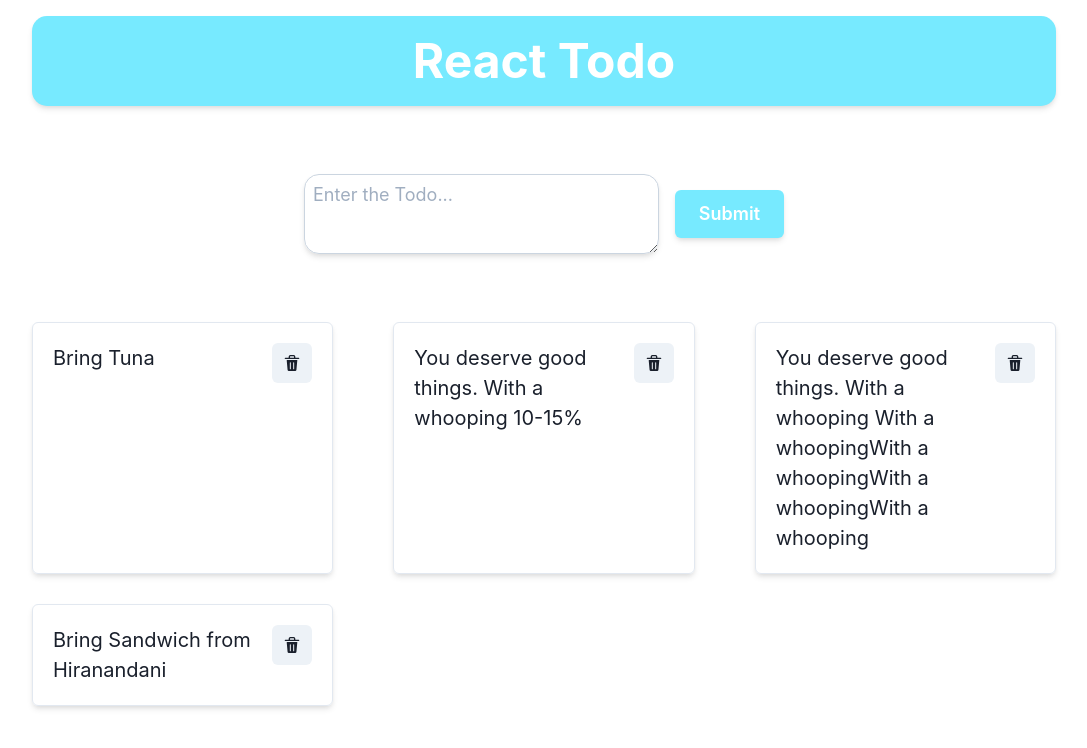
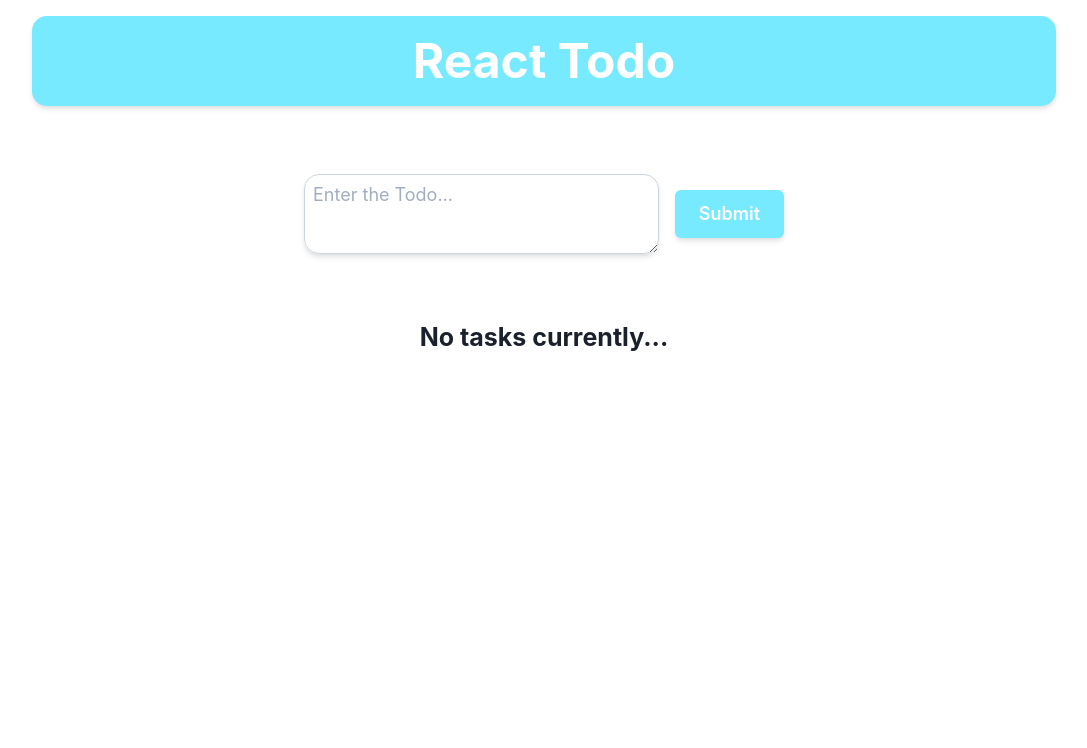
Before and after one commit to tanmayc07/Tasker, a React (Create React App) app: page / in a window 1280 px wide. Shown: the top 748 px of the page, without its empty margins (96-1183 px from the left). Built offline with nearby package versions, Linux system fonts and the light colour scheme.

Commit message:
:hammer: Add create functionality for tasks

```diff
--- a/src/App.js
+++ b/src/App.js
@@ -4,15 +4,17 @@ import TodoList from "./TodoList";
 import { useState } from "react";
 
 function App() {
-  const [tasks, setTasks] = useState({});
+  const [tasks, setTasks] = useState(null);
 
   const handleCreate = (value) => {
-    // setTasks({
-    //   ...tasks,
-    //   value,
-    // });
-    console.log(value);
+    if (tasks === null) {
+      setTasks([value]);
+    } else {
+      setTasks([...tasks, value]);
+    }
   };
+
+  console.log(tasks);
 
   return (
     <div className="App">
--- a/src/Form.js
+++ b/src/Form.js
@@ -9,8 +9,9 @@ const Form = ({ handleCreate }) => {
     setValue(input);
   };
 
-  const handleSubmit = () => {
+  const handleSubmit = (e) => {
     handleCreate(value);
+    e.target.value = "";
   };
 
   return (
--- a/src/TodoList.js
+++ b/src/TodoList.js
@@ -1,9 +1,17 @@
-import { SimpleGrid } from "@chakra-ui/react";
+import { Center, Heading, SimpleGrid } from "@chakra-ui/react";
 import Todo from "./Todo";
 
 const TodoList = ({ tasks }) => {
   return (
     <>
+      {!tasks && (
+        <Center>
+          <Heading as="h5" fontSize={{ base: "20px", md: "25px" }}>
+            No tasks currently...
+          </Heading>
+        </Center>
+      )}
+      {tasks && (
         <SimpleGrid
           spacingX="60px"
           spacingY="30px"
@@ -12,11 +20,11 @@ const TodoList = ({ tasks }) => {
           my={2}
           columns={{ sm: 2, md: 3 }}
         >
-        <Todo desc="Bring Tuna" />
-        <Todo desc="You deserve good things. With a whooping 10-15% " />
-        <Todo desc="You deserve good things. With a whooping With a whoopingWith a whoopingWith a whoopingWith a whooping" />
-        <Todo desc="Bring Sandwich from Hiranandani" />
+          {tasks.map((task) => {
+            return <Todo desc={task} key={tasks.indexOf(task)} />;
+          })}
         </SimpleGrid>
+      )}
     </>
   );
 };
```
Also changed, not shown: 1 other file (tests, documents, lock files or other folders). Lines whose indentation alone changed are shown as unchanged.
